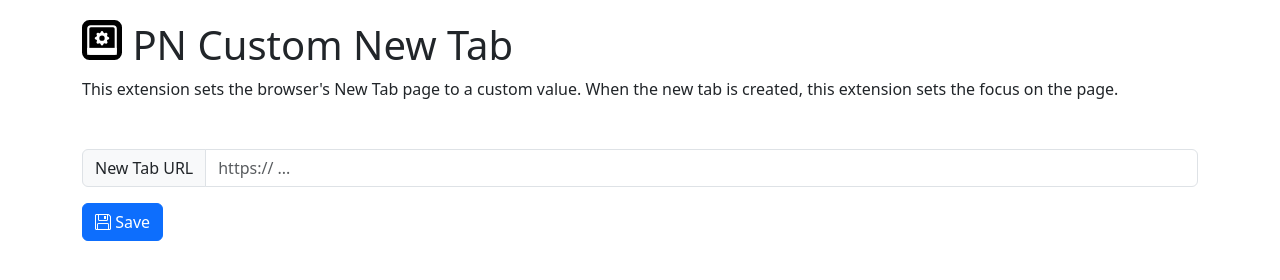
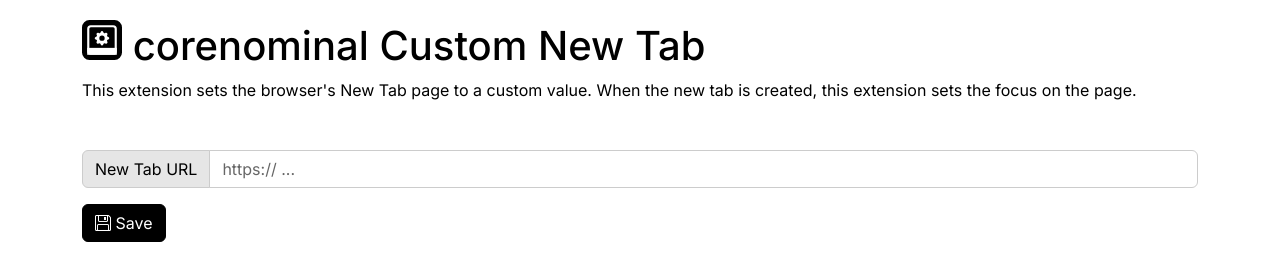
Before and after one commit to corenominal/extension.newtab.corenominal.com, a browser extension: page options.html in a window 1280 px wide. Drawn offline with nearby package versions, Linux system fonts and the light colour scheme.

Commit message:
Update Bootstrap CSS reference and correct header title in options.html

```diff
--- a/options.html
+++ b/options.html
@@ -6,20 +6,21 @@
         <meta charset="UTF-8">
         <title>Custom New Tab Options</title>
         <!-- Vendor CSS -->
-        <link rel="stylesheet" href="/assets/css/vendor/bootstrap.css">
+        <link rel="stylesheet" href="/assets/css/vendor/bootstrap-corenominal.css">
         <link rel="stylesheet" href="/assets/css/vendor/bootstrap-icons.css">
         <!-- CSS -->
         <link rel="stylesheet" href="/assets/css/main.css">
         <!-- Vendor JS -->
         <script defer="" src="/assets/js/vendor/bootstrap.bundle.min.js"></script>
         <!-- JS -->
+        <script defer="" src="/assets/js/theme-select.js"></script>
         <script defer="" src="/assets/js/options.js"></script>
     </head>
     <body>
         <div class="container">
             <div class="row">
                 <div class="col-md-12">
-                    <h1><img src="/assets/img/icon.svg" alt=""> PN Custom New Tab</h1>
+                    <h1><img src="/assets/img/icon.svg" alt=""> corenominal Custom New Tab</h1>
                     <p class="mb-5">This extension sets the browser's New Tab page to a custom value. When the new tab is created, this extension sets the focus on the page.</p>
                     <form id="options-form">
                         <div class="input-group mb-3">
```
